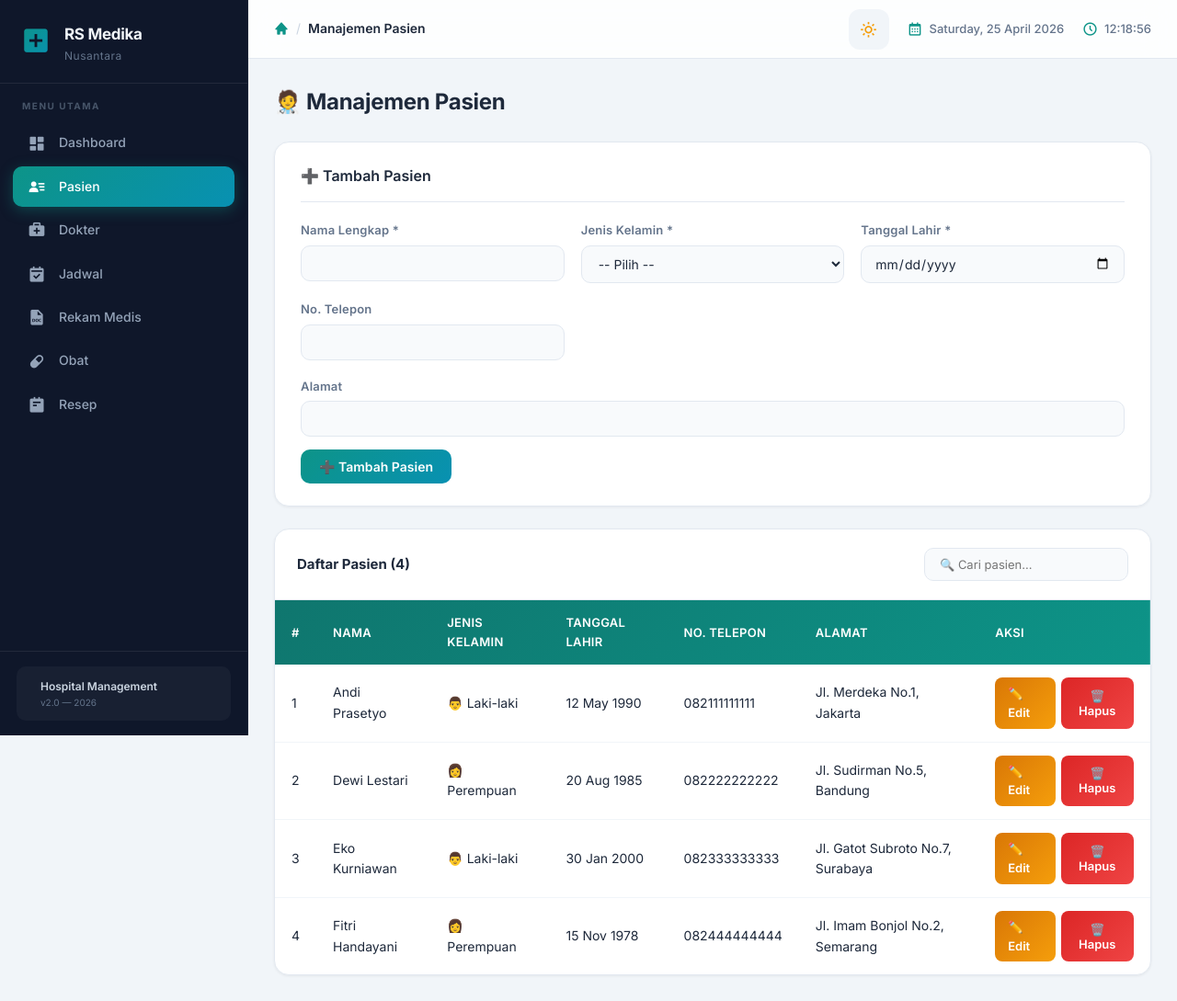
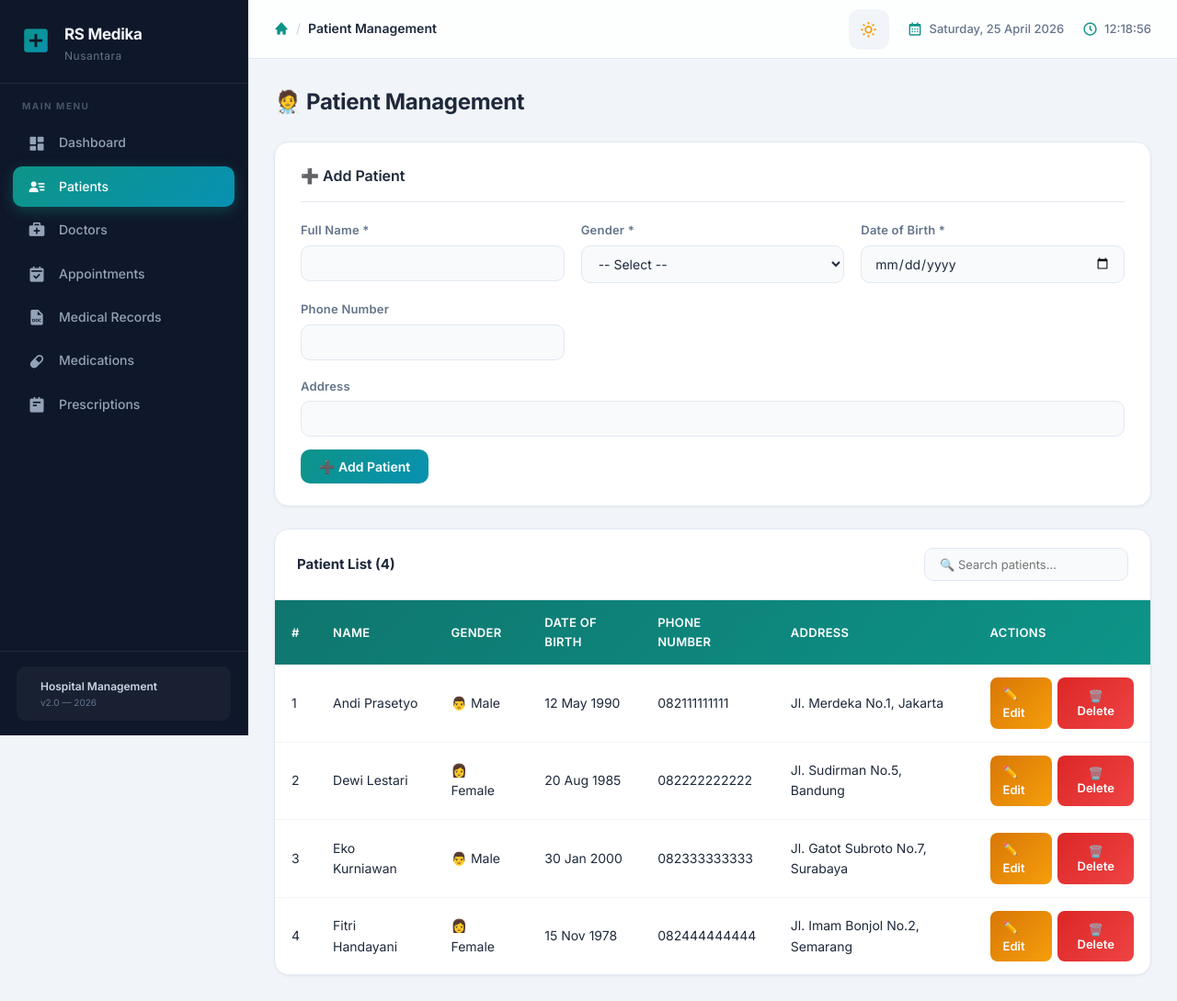
Before and after one commit to fatihputrarizki/Hospital-group-2, a PHP site: page /index.php?page=patients in a window 1280 px wide. Shown: the whole page at 92% size. Run offline with PHP 8.4, Linux system fonts and the light colour scheme; data comes from the database, SQL or seed files in the repository.

Commit message:
i18n: translate all UI text from Indonesian to English

```diff
--- a/hospital_db/includes/navbar.php
+++ b/hospital_db/includes/navbar.php
@@ -3,22 +3,22 @@ $page = isset($_GET['page']) ? $_GET['page'] : 'dashboard';
 
 $menuItems = [
     ['key' => 'dashboard',     'icon' => 'bx bxs-dashboard',      'label' => 'Dashboard'],
-    ['key' => 'patients',      'icon' => 'bx bxs-user-detail',    'label' => 'Pasien'],
-    ['key' => 'doctors',       'icon' => 'bx bxs-first-aid',      'label' => 'Dokter'],
-    ['key' => 'appointments',  'icon' => 'bx bxs-calendar-check', 'label' => 'Jadwal'],
-    ['key' => 'records',       'icon' => 'bx bxs-file-doc',       'label' => 'Rekam Medis'],
-    ['key' => 'medications',   'icon' => 'bx bxs-capsule',        'label' => 'Obat'],
-    ['key' => 'prescriptions', 'icon' => 'bx bxs-notepad',        'label' => 'Resep'],
+    ['key' => 'patients',      'icon' => 'bx bxs-user-detail',    'label' => 'Patients'],
+    ['key' => 'doctors',       'icon' => 'bx bxs-first-aid',      'label' => 'Doctors'],
+    ['key' => 'appointments',  'icon' => 'bx bxs-calendar-check', 'label' => 'Appointments'],
+    ['key' => 'records',       'icon' => 'bx bxs-file-doc',       'label' => 'Medical Records'],
+    ['key' => 'medications',   'icon' => 'bx bxs-capsule',        'label' => 'Medications'],
+    ['key' => 'prescriptions', 'icon' => 'bx bxs-notepad',        'label' => 'Prescriptions'],
 ];
 
 $pageTitles = [
     'dashboard'     => 'Dashboard',
-    'patients'      => 'Manajemen Pasien',
-    'doctors'       => 'Manajemen Dokter',
-    'appointments'  => 'Jadwal Perjanjian',
-    'records'       => 'Rekam Medis',
-    'medications'   => 'Manajemen Obat',
-    'prescriptions' => 'Resep Obat',
+    'patients'      => 'Patient Management',
+    'doctors'       => 'Doctor Management',
+    'appointments'  => 'Appointments',
+    'records'       => 'Medical Records',
+    'medications'   => 'Medication Management',
+    'prescriptions' => 'Prescriptions',
 ];
 ?>
 
@@ -35,7 +35,7 @@ $pageTitles = [
     </div>
 
     <div class="sidebar-menu">
-        <p class="menu-label">MENU UTAMA</p>
+        <p class="menu-label">MAIN MENU</p>
         <ul>
             <?php foreach ($menuItems as $item): ?>
             <li>
--- a/hospital_db/index.php
+++ b/hospital_db/index.php
@@ -19,21 +19,21 @@ $page = isset($_GET['page']) ? $_GET['page'] : 'dashboard';
     </div>
 </main>
 
-<!-- ===== MODAL KONFIRMASI HAPUS ===== -->
+<!-- ===== DELETE CONFIRMATION MODAL ===== -->
 <div class="modal-overlay" id="deleteModal">
     <div class="modal">
         <div class="modal-icon">
             <i class='bx bxs-error-circle'></i>
         </div>
-        <h3>Konfirmasi Hapus</h3>
-        <p>Yakin ingin menghapus data <strong id="deleteItemName"></strong>?<br>
-           <small>Data yang dihapus tidak bisa dikembalikan.</small></p>
+        <h3>Confirm Deletion</h3>
+        <p>Are you sure you want to delete <strong id="deleteItemName"></strong>?<br>
+           <small>This action cannot be undone.</small></p>
         <div class="modal-actions">
             <button class="btn btn-secondary" onclick="closeDeleteModal()">
-                <i class='bx bx-x'></i> Batal
+                <i class='bx bx-x'></i> Cancel
             </button>
             <a id="confirmDeleteBtn" class="btn btn-danger" href="#">
-                <i class='bx bx-trash'></i> Hapus
+                <i class='bx bx-trash'></i> Delete
             </a>
         </div>
     </div>
--- a/hospital_db/pages/patients.php
+++ b/hospital_db/pages/patients.php
@@ -16,9 +16,9 @@ if (isset($_POST['add_patient'])) {
     if ($name && $gender && $birth) {
         mysqli_query($conn, "INSERT INTO patients (name, gender, birth_date, address, phone)
             VALUES ('$name','$gender','$birth','$addr','$phone')");
-        $msg = '<div class="alert alert-success">✅ Pasien berhasil ditambahkan.</div>';
+        $msg = '<div class="alert alert-success">✅ Patient added successfully.</div>';
     } else {
-        $msg = '<div class="alert alert-error">❌ Nama, jenis kelamin, dan tanggal lahir wajib diisi.</div>';
+        $msg = '<div class="alert alert-error">❌ Name, gender, and date of birth are required.</div>';
     }
 }
 
@@ -35,14 +35,14 @@ if (isset($_POST['edit_patient'])) {
         name='$name', gender='$gender', birth_date='$birth',
         address='$addr', phone='$phone'
         WHERE patient_id=$id");
-    $msg = '<div class="alert alert-success">✅ Data pasien berhasil diperbarui.</div>';
+    $msg = '<div class="alert alert-success">✅ Patient data updated successfully.</div>';
 }
 
 // --- DELETE ---
 if (isset($_GET['delete'])) {
     $id = (int)$_GET['delete'];
     mysqli_query($conn, "DELETE FROM patients WHERE patient_id=$id");
-    $msg = '<div class="alert alert-success">✅ Pasien berhasil dihapus.</div>';
+    $msg = '<div class="alert alert-success">✅ Patient deleted successfully.</div>';
 }
 
 // --- GET EDIT DATA ---
@@ -58,68 +58,68 @@ $patients = mysqli_query($conn, "SELECT * FROM patients ORDER BY created_at DESC
 ?>
 
 <div class="page-header">
-    <h2>🧑‍⚕️ Manajemen Pasien</h2>
+    <h2>🧑‍⚕️ Patient Management</h2>
 </div>
 
 <?= $msg ?>
 
-<!-- FORM TAMBAH / EDIT -->
+<!-- ADD / EDIT FORM -->
 <div class="card">
-    <h3><?= $editData ? '✏️ Edit Pasien' : '➕ Tambah Pasien' ?></h3>
+    <h3><?= $editData ? '✏️ Edit Patient' : '➕ Add Patient' ?></h3>
     <form method="POST" action="index.php?page=patients<?= $editData ? '&edit='.$editData['patient_id'] : '' ?>">
         <div class="form-grid">
             <div class="form-group">
-                <label>Nama Lengkap *</label>
+                <label>Full Name *</label>
                 <input type="text" name="name" value="<?= htmlspecialchars($editData['name'] ?? '') ?>" required>
             </div>
             <div class="form-group">
-                <label>Jenis Kelamin *</label>
+                <label>Gender *</label>
                 <select name="gender" required>
-                    <option value="">-- Pilih --</option>
-                    <option value="Male"   <?= ($editData['gender']??'')==='Male'   ? 'selected':'' ?>>Laki-laki</option>
-                    <option value="Female" <?= ($editData['gender']??'')==='Female' ? 'selected':'' ?>>Perempuan</option>
+                    <option value="">-- Select --</option>
+                    <option value="Male"   <?= ($editData['gender']??'')==='Male'   ? 'selected':'' ?>>Male</option>
+                    <option value="Female" <?= ($editData['gender']??'')==='Female' ? 'selected':'' ?>>Female</option>
                 </select>
             </div>
             <div class="form-group">
-                <label>Tanggal Lahir *</label>
+                <label>Date of Birth *</label>
                 <input type="date" name="birth_date" value="<?= $editData['birth_date'] ?? '' ?>" required>
             </div>
             <div class="form-group">
-                <label>No. Telepon</label>
+                <label>Phone Number</label>
                 <input type="text" name="phone" value="<?= htmlspecialchars($editData['phone'] ?? '') ?>">
             </div>
             <div class="form-group" style="grid-column: 1 / -1">
-                <label>Alamat</label>
+                <label>Address</label>
                 <input type="text" name="address" value="<?= htmlspecialchars($editData['address'] ?? '') ?>">
             </div>
         </div>
         <div class="form-actions" style="margin-top:14px">
             <?php if ($editData): ?>
-                <button type="submit" name="edit_patient" class="btn btn-warning">💾 Simpan Perubahan</button>
-                <a href="index.php?page=patients" class="btn btn-secondary">Batal</a>
+                <button type="submit" name="edit_patient" class="btn btn-warning">💾 Save Changes</button>
+                <a href="index.php?page=patients" class="btn btn-secondary">Cancel</a>
             <?php else: ?>
-                <button type="submit" name="add_patient" class="btn btn-primary">➕ Tambah Pasien</button>
+                <button type="submit" name="add_patient" class="btn btn-primary">➕ Add Patient</button>
             <?php endif; ?>
         </div>
     </form>
 </div>
 
-<!-- TABEL DATA -->
+<!-- DATA TABLE -->
 <div class="table-container">
     <div class="table-top">
-        <strong>Daftar Pasien (<?= mysqli_num_rows($patients) ?>)</strong>
-        <input type="text" id="searchInput" placeholder="🔍 Cari pasien..." oninput="searchTable('searchInput','patientTable')">
+        <strong>Patient List (<?= mysqli_num_rows($patients) ?>)</strong>
+        <input type="text" id="searchInput" placeholder="🔍 Search patients..." oninput="searchTable('searchInput','patientTable')">
     </div>
     <table id="patientTable">
         <thead>
             <tr>
                 <th>#</th>
-                <th>Nama</th>
-                <th>Jenis Kelamin</th>
-                <th>Tanggal Lahir</th>
-                <th>No. Telepon</th>
-                <th>Alamat</th>
-                <th>Aksi</th>
+                <th>Name</th>
+                <th>Gender</th>
+                <th>Date of Birth</th>
+                <th>Phone Number</th>
+                <th>Address</th>
+                <th>Actions</th>
             </tr>
         </thead>
         <tbody>
@@ -130,7 +130,7 @@ $patients = mysqli_query($conn, "SELECT * FROM patients ORDER BY created_at DESC
             <tr>
                 <td><?= $no++ ?></td>
                 <td><?= htmlspecialchars($row['name']) ?></td>
-                <td><?= $row['gender'] === 'Male' ? '👨 Laki-laki' : '👩 Perempuan' ?></td>
+                <td><?= $row['gender'] === 'Male' ? '👨 Male' : '👩 Female' ?></td>
                 <td><?= date('d M Y', strtotime($row['birth_date'])) ?></td>
                 <td><?= htmlspecialchars($row['phone'] ?: '-') ?></td>
                 <td><?= htmlspecialchars($row['address'] ?: '-') ?></td>
@@ -139,7 +139,7 @@ $patients = mysqli_query($conn, "SELECT * FROM patients ORDER BY created_at DESC
                         <a href="index.php?page=patients&edit=<?= $row['patient_id'] ?>" class="btn btn-warning btn-sm">✏️ Edit</a>
                         <button class="btn btn-danger btn-sm"
                             onclick="confirmDelete('index.php?page=patients&delete=<?= $row['patient_id'] ?>','<?= addslashes($row['name']) ?>')">
-                            🗑️ Hapus
+                            🗑️ Delete
                         </button>
                     </div>
                 </td>
```
Also changed, not shown: hospital_db/pages/appointments.php (+20 -20 lines), hospital_db/pages/dashboard.php (+13 -13 lines), hospital_db/pages/doctors.php (+16 -16 lines), hospital_db/pages/medications.php (+18 -18 lines), hospital_db/pages/prescriptions.php (+22 -22 lines), hospital_db/pages/records.php (+21 -21 lines).
